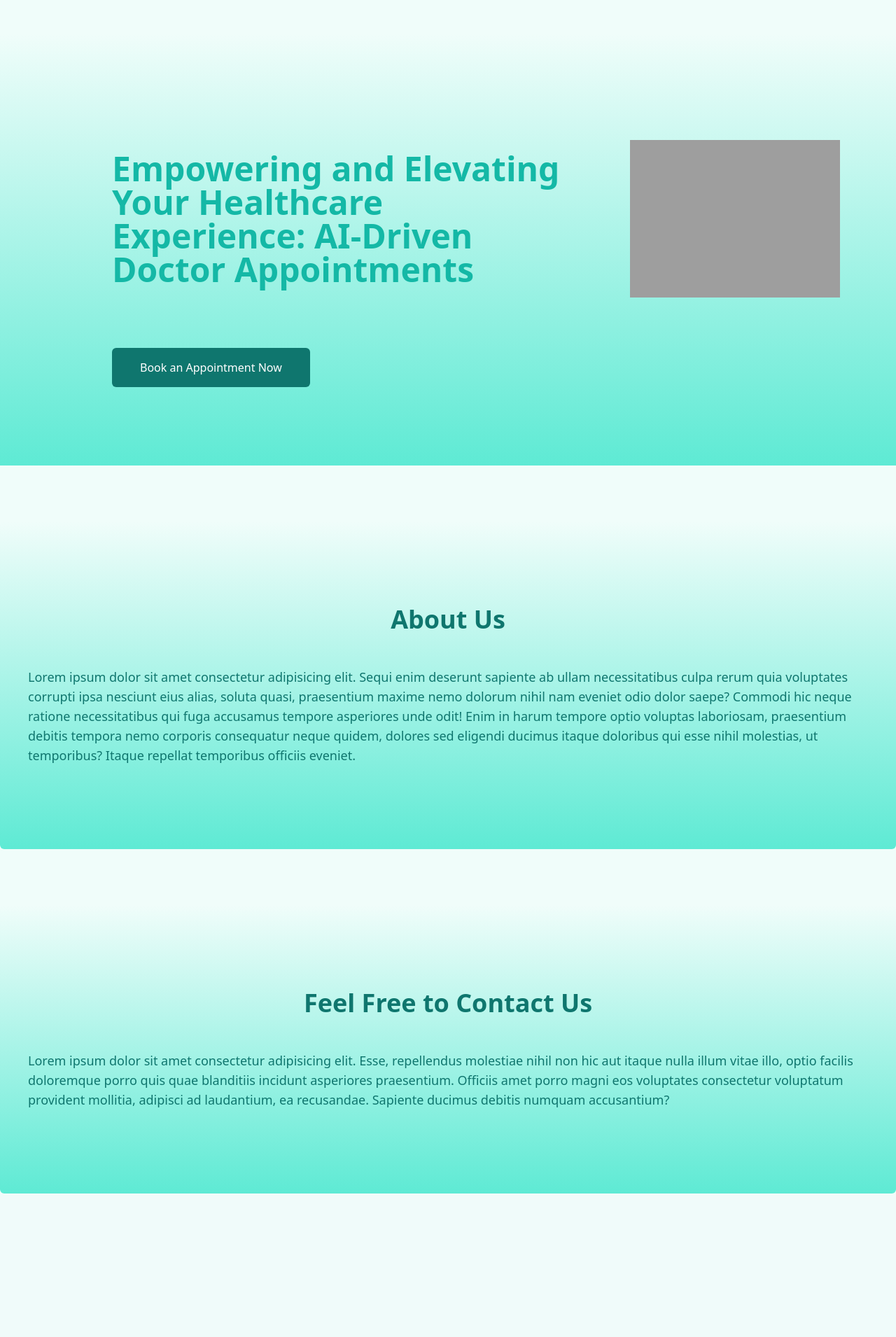
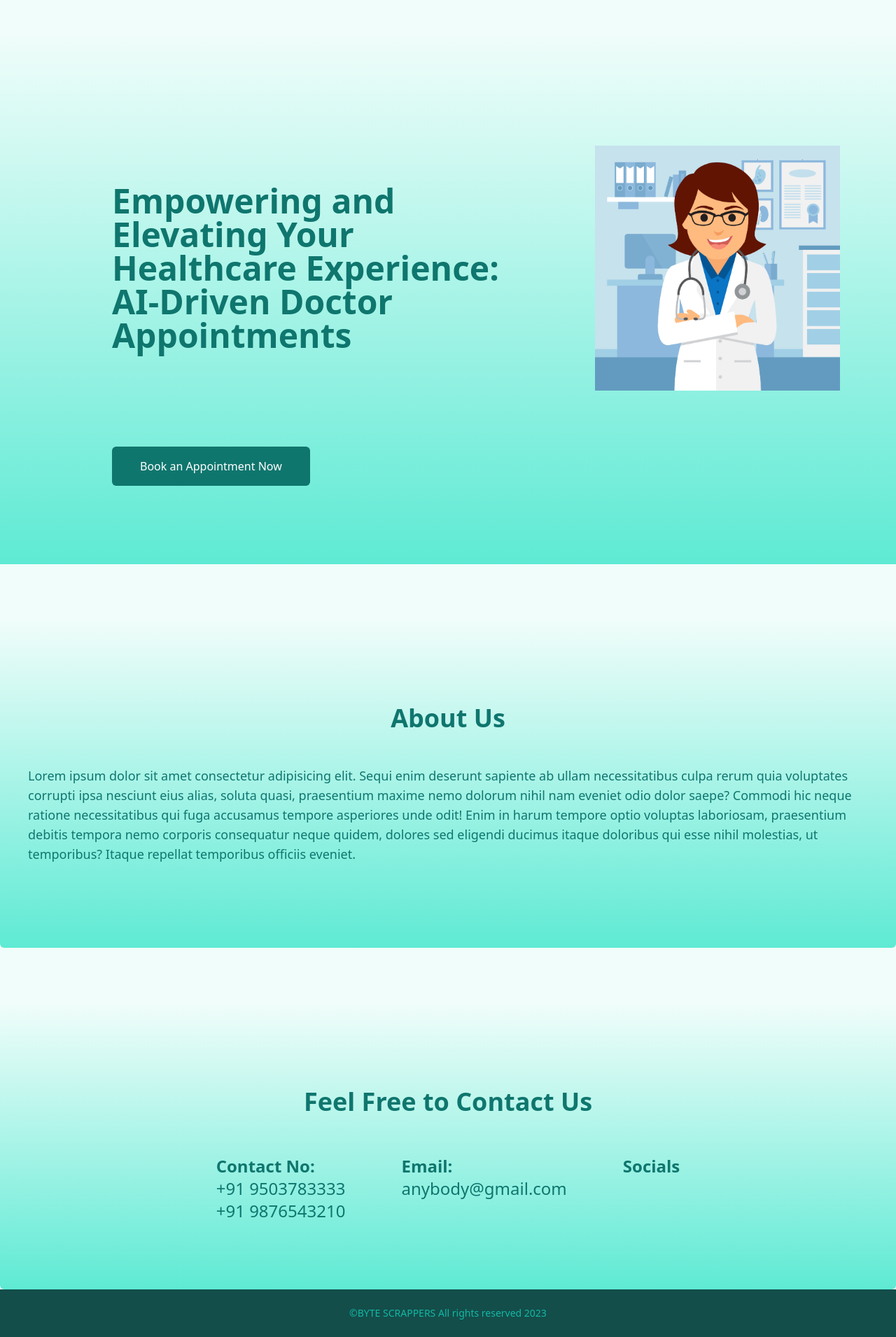
Before and after one commit to rajarshigit14/AI-Doctor-Appointment, a Python web app: template templates/index.html in a window 1280 px wide. Shown: the part 76-1986 px from the top of the page at 70% size. Before the commit the page ends 1781 px from the top, so only its background shows below. Run offline with Jinja, Linux system fonts and the light colour scheme; the template is opened without the code that fills it, so the values that code supplies are empty; style sheets or scripts are compiled from the project's sources; grey boxes are pictures that could not be loaded.

Commit message:
Update index.html

```diff
--- a/templates/index.html
+++ b/templates/index.html
@@ -7,11 +7,11 @@
     <link rel="preconnect" href="https://fonts.googleapis.com">
     <title>Home</title>
 </head>
-<body class=" bg-teal-50">
+<body class="bg-teal-50">
     <nav class="bg-teal-500 py-6 px-4 flex">
         <ul class=" text-white text-lg flex space-x-6 font-BalooBhai2 ml-4">
             <li class="hover:font-semibold hover:cursor-pointer">Home</li>
-            <li class="hover:font-semibold hover:cursor-pointer">Appointment Scheduling</li>
+            <li class="hover:font-semibold hover:cursor-pointer"><a href="/templates/Appointment.html">Appointment Scheduling</a></li>
             <li class="hover:font-semibold hover:cursor-pointer">Hospitals</li>
             <li class="hover:font-semibold hover:cursor-pointer"><a href="#about">About</a></li>
             <li class="hover:font-semibold hover:cursor-pointer"><a href="#contact">Contact</a></li>
@@ -19,39 +19,70 @@
     </nav>
 
     <!--Hero Section-->
-    <div class="container flex px-10 py-24 bg-gradient-to-b from-teal-50 to-teal-300 ... mx-auto mt-12 h-max text-teal-500  border-teal-900">
+
+    <div class="container flex px-10 py-24 bg-gradient-to-b from-teal-50 to-teal-300 ... mx-auto mt-12 h-max text-teal-700  border-teal-900">
         <div class="mx-10">
-            <div class="flex justify-evenly items-center py-8">
-                <p class="font-BalooBhai2 font-bold text-5xl  mx-10 px-10 py-6 text-gradient">Empowering and Elevating Your Healthcare Experience: AI-Driven Doctor Appointments</p>
-                <img class=" py-6" src="/images/doctors1.jpg" alt="logo" width="300">
+            <div class="flex justify-evenly items-center py-10">
+                <p class="font-sans font-bold text-5xl mx-10 px-10 py-6 text-gradient">Empowering and Elevating Your Healthcare Experience: AI-Driven Doctor Appointments</p>
+                <img class="py-6" src="/img/doctors1.jpg" alt="logo" width="350">
             </div>
             <div class="flex justify-start px-10 py-4 mx-10">
-                <button class="text-white bg-teal-700 hover:bg-white hover:text-teal-700 border-none border-teal-700 rounded-md px-10 py-4">Book an Appointment Now</button>
+                <button id="ApptBook" type="button" class="btn text-white bg-teal-700 hover:bg-white hover:text-teal-700 border-none border-teal-700 rounded-md px-10 py-4">Book an Appointment Now</button>
             </div>
         </div>
     </div>
 
     <!--About Us-->
 
-    <div class="flex flex-col text-teal-700 bg-gradient-to-b from-teal-50 to-teal-300 ... container px-10 py-24 mx-auto mt-20 h-max items-center justify-center font-BalooBhai2  rounded-md " id="about">
+    <div class="flex flex-col text-teal-700 bg-gradient-to-b from-teal-50 to-teal-300 ... bg-teal-500 container px-10 py-24 mx-auto mt-20 h-max items-center justify-center font-sans rounded-md " id="about">
         <div class="flex flex-col items-center">
             <h1 class="text-4xl font-bold py-6">About Us</h1>
             <p class="text-lg py-6">Lorem ipsum dolor sit amet consectetur adipisicing elit. Sequi enim deserunt sapiente ab ullam necessitatibus culpa rerum quia voluptates corrupti ipsa nesciunt eius alias, soluta quasi, praesentium maxime nemo dolorum nihil nam eveniet odio dolor saepe? Commodi hic neque ratione necessitatibus qui fuga accusamus tempore asperiores unde odit! Enim in harum tempore optio voluptas laboriosam, praesentium debitis tempora nemo corporis consequatur neque quidem, dolores sed eligendi ducimus itaque doloribus qui esse nihil molestias, ut temporibus? Itaque repellat temporibus officiis eveniet.</p>
         </div>
     </div>
 
-     <!--Contact Us-->
+    <!--Contact Us-->
 
-    <div class="bg-gradient-to-b from-teal-50 to-teal-300 ... text-teal-700 flex flex-col p-16 text-lg container px-10 py-24 mx-auto mt-20 h-max items-center justify-center font-sans  rounded-md" id="contact">
-            <h2 class="text-4xl font-bold py-6">Feel Free to Contact Us</h2>
-            <p class="text-lg py-6">Lorem ipsum dolor sit amet consectetur adipisicing elit. Esse, repellendus molestiae nihil non hic aut itaque nulla illum vitae illo, optio facilis doloremque porro quis quae blanditiis incidunt asperiores praesentium. Officiis amet porro magni eos voluptates consectetur voluptatum provident mollitia, adipisci ad laudantium, ea recusandae. Sapiente ducimus debitis numquam accusantium?</p>
+    <div class="bg-gradient-to-b from-teal-50 to-teal-300 ... text-teal-700 flex flex-col p-16 text-lg container px-10 py-24 mx-auto mt-20 h-max items-center justify-center font-sans rounded-md" id="contact">
+            <h2 class="text-4xl font-bold py-6 mb-8">Feel Free to Contact Us</h2>
+            <div class="flex justify-evenly text-2xl">
+                <div class="flex flex-col mx-10">
+                    <p class="font-semibold">Contact No:</p>
+                    <p>+91 9503783333 </p>
+                    <p>+91 9876543210</p>
+                </div>
+                <div class="flex flex-col mx-10">
+                    <p class="font-semibold">Email: </p>
+                    <p>anybody@gmail.com</p>
+                </div>
+                <div class="flex flex-col mx-10">
+                    <p class="font-semibold">Socials</p>
+                </div>
+            </div>
             <!-- Helpline no-->
 
             <!--Mail id-->
 
             <!--Social Media-->
 
-            </div>
+    </div>
+
+    <!--Footer-->
+    <div  class="flex flex-col text-teal-500 bg-teal-900 text-sm py-6 mx-auto h-max items-center justify-center font-sans" id="footer">
+        ©BYTE SCRAPPERS All rights reserved 2023
+    </div>
 
 </body>
+
+<script>
+    // Get a reference to the button element
+    var redirectButton = document.getElementById("ApptBook");
+
+    // Add a click event listener to the button
+    redirectButton.addEventListener("click", function() {
+      // Redirect to the new HTML file
+      window.location.href = "Appointment.html";
+    });
+  </script>
+
 </html>
```
